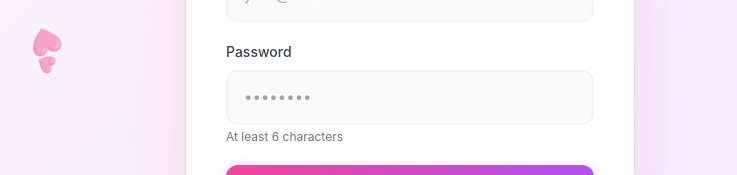
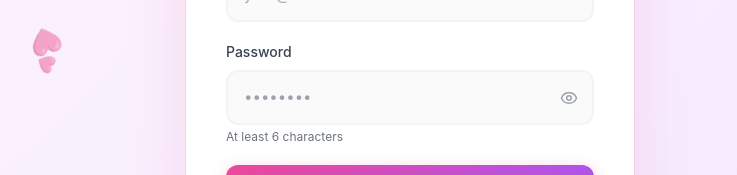
Before and after one commit to bikramveer/Our-Memories, a Next.js app: page /signup in a window 1280 px wide. Shown: the part 445-620 px from the top of the page, without its empty margins (230-967 px from the left). Built offline with nearby package versions, Linux system fonts and the light colour scheme; no server answers.

Commit message:
wrapped input and eye button in div

```diff
--- a/app/signup/page.tsx
+++ b/app/signup/page.tsx
@@ -126,7 +126,7 @@ export default function SignUpPage() {
             <label htmlFor="password" className="block text-sm font-medium text-gray-700 mb-2">
               Password
             </label>
-            <div>
+            <div className='relative'>
               <input
                 id="password"
                 type={showPassword ? 'text' : 'password'}
```
